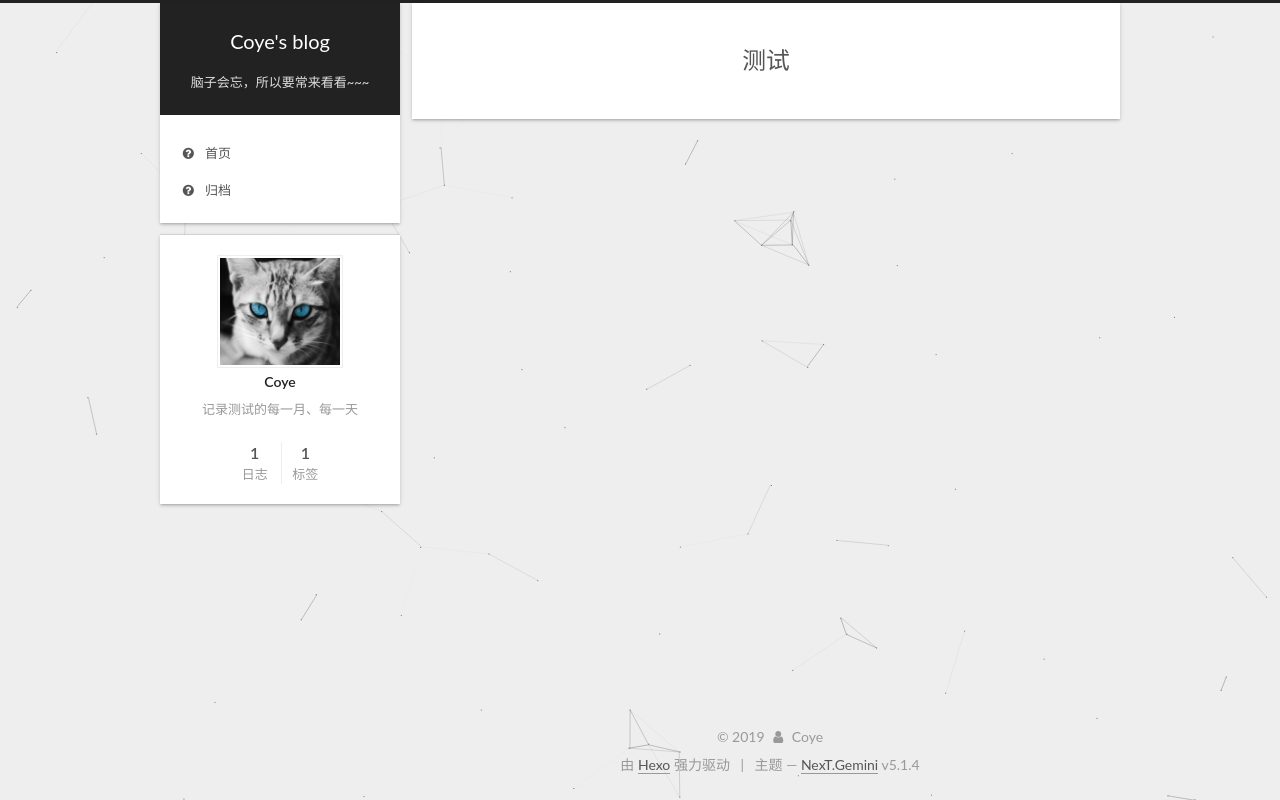
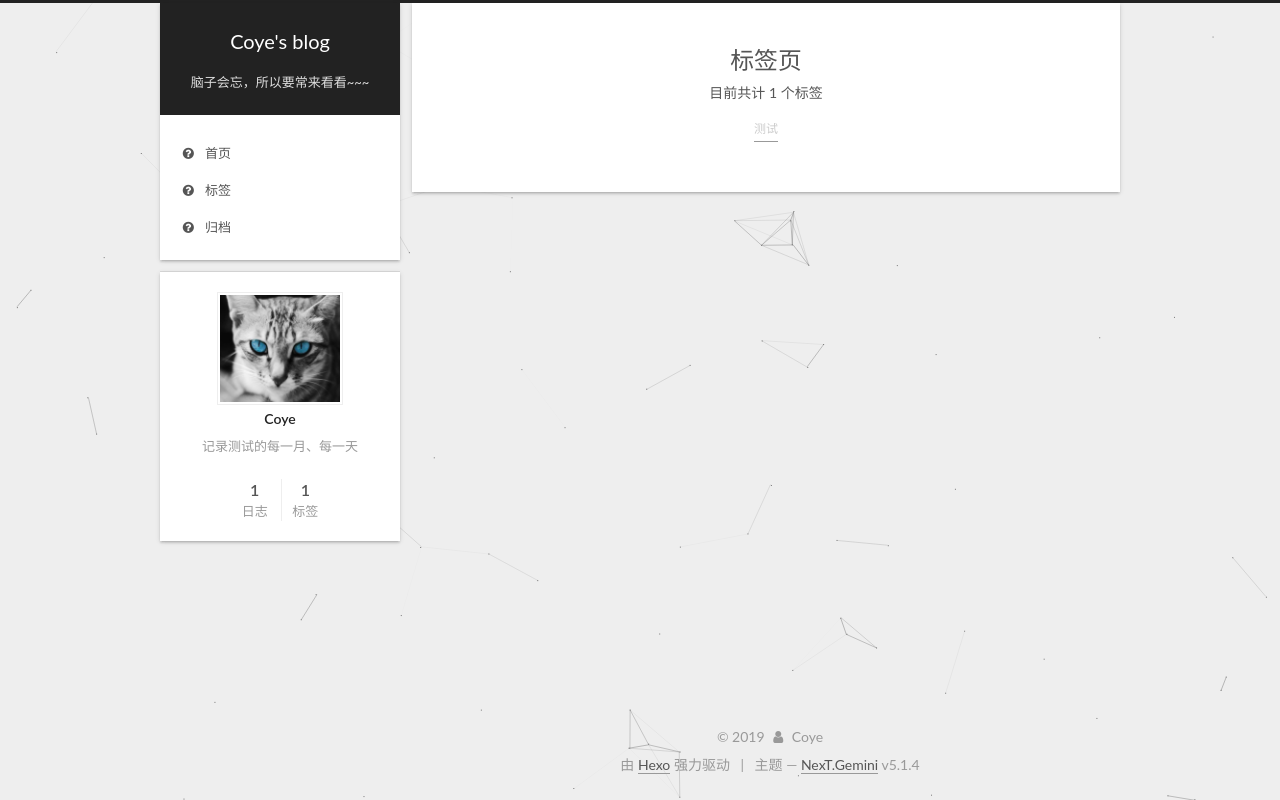
Before and after one commit to c373760488/c373760488.github.io, a plain HTML site: page tags/index.html in a window 1280 px wide. Drawn offline with Linux system fonts and the light colour scheme; no server answers.

Commit message:
Site updated: 2019-10-18 06:13:55

```diff
--- a/css/main.css
+++ b/css/main.css
@@ -1823,7 +1823,7 @@ pre .javascript .function {
   width: 4px;
   height: 4px;
   border-radius: 50%;
-  background: #3252ff;
+  background: #ecd1fa;
 }
 .links-of-blogroll {
   font-size: 13px;
--- a/tags/index.html
+++ b/tags/index.html
@@ -68,7 +68,7 @@
 
 
 
-  <meta name="keywords" content=",," />
+  <meta name="keywords" content="Hexo, NexT" />
 
 
 
@@ -80,14 +80,13 @@
 
 
 <meta name="description" content="记录测试的每一月、每一天">
-<meta name="keywords" content="测试">
 <meta property="og:type" content="website">
-<meta property="og:title" content="测试">
+<meta property="og:title" content="标签页">
 <meta property="og:url" content="http:&#x2F;&#x2F;yoursite.com&#x2F;tags&#x2F;index.html">
 <meta property="og:site_name" content="Coye&#39;s blog">
 <meta property="og:description" content="记录测试的每一月、每一天">
 <meta property="og:locale" content="zh-Hans">
-<meta property="og:updated_time" content="2019-10-17T21:07:24.041Z">
+<meta property="og:updated_time" content="2019-10-17T22:13:03.660Z">
 <meta name="twitter:card" content="summary">
 
 
@@ -124,7 +123,7 @@
 
 
 
-  <title>测试 | Coye's blog</title>
+  <title>标签页 | Coye's blog</title>
 
 
 
@@ -189,6 +188,16 @@
         </li>
 
 
+        <li class="menu-item menu-item-tags">
+          <a href="/tags" rel="section">
+
+              <i class="menu-item-icon fa fa-fw fa-question-circle"></i> <br />
+
+            标签
+          </a>
+        </li>
+
+
         <li class="menu-item menu-item-archives">
           <a href="/archives" rel="section">
 
@@ -224,7 +233,7 @@
     <div class="post-block page">
       <header class="post-header">
 
-	<h1 class="post-title" itemprop="name headline">测试</h1>
+	<h1 class="post-title" itemprop="name headline">标签页</h1>
 
 
 
@@ -236,7 +245,14 @@
       <div class="post-body">
 
 
-
+          <div class="tag-cloud">
+            <div class="tag-cloud-title">
+                目前共计 1 个标签
+            </div>
+            <div class="tag-cloud-tags">
+              <a href="/tags/%E6%B5%8B%E8%AF%95/" style="font-size: 12px; color: #ccc">测试</a>
+            </div>
+          </div>
 
       </div>
 
@@ -310,10 +326,10 @@
 
 
               <div class="site-state-item site-state-tags">
-
+                <a href="/tags/index.html">
                   <span class="site-state-item-count">1</span>
                   <span class="site-state-item-name">标签</span>
-
+                </a>
               </div>
 
 
```
Also changed, not shown: 2019/10/18/测试分类及概念/index.html (+12 -2 lines), about/index.html (+12 -2 lines), archives/2019/10/index.html (+12 -2 lines), archives/2019/index.html (+12 -2 lines), archives/index.html (+12 -2 lines), categories/index.html (+12 -2 lines), commonweal/index.html (+12 -2 lines), index.html (+12 -2 lines), tags/测试/index.html (+12 -2 lines).
